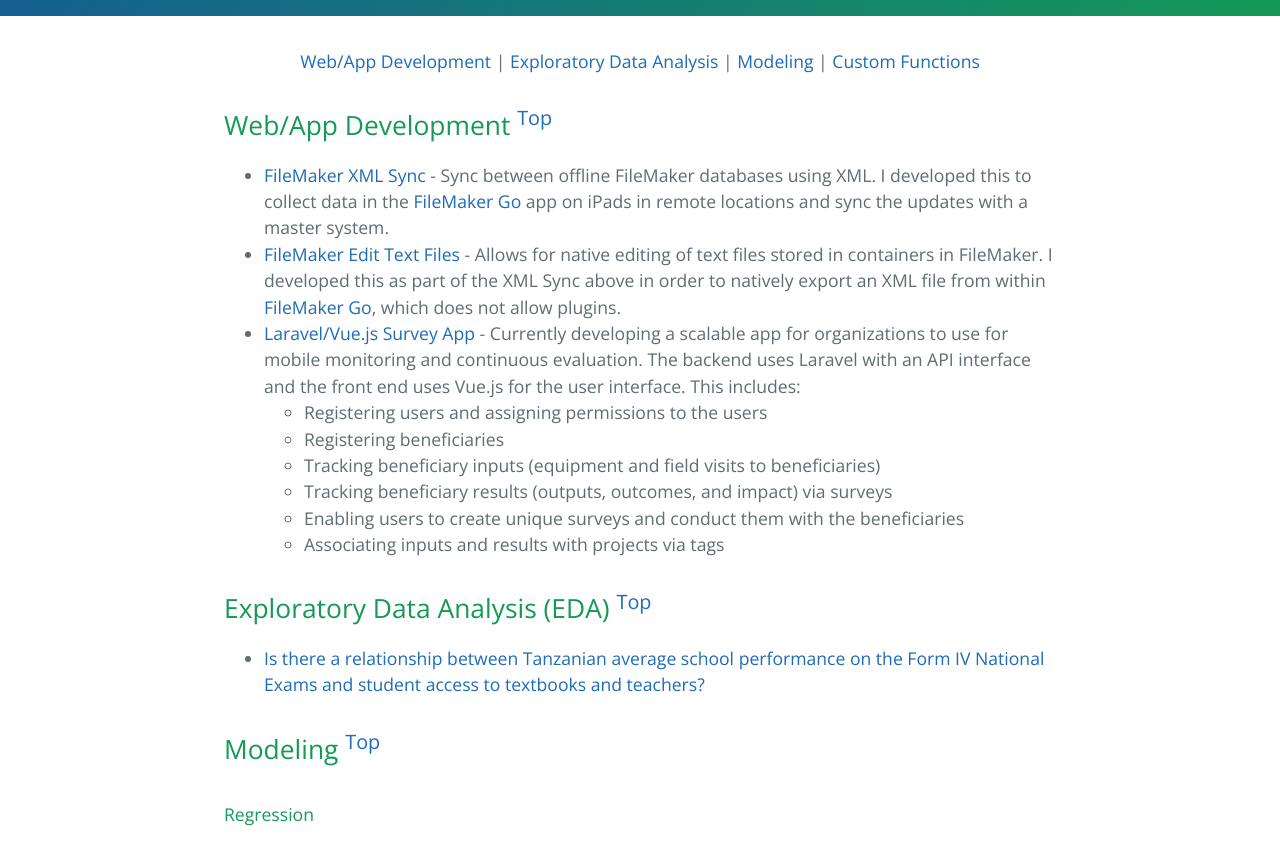
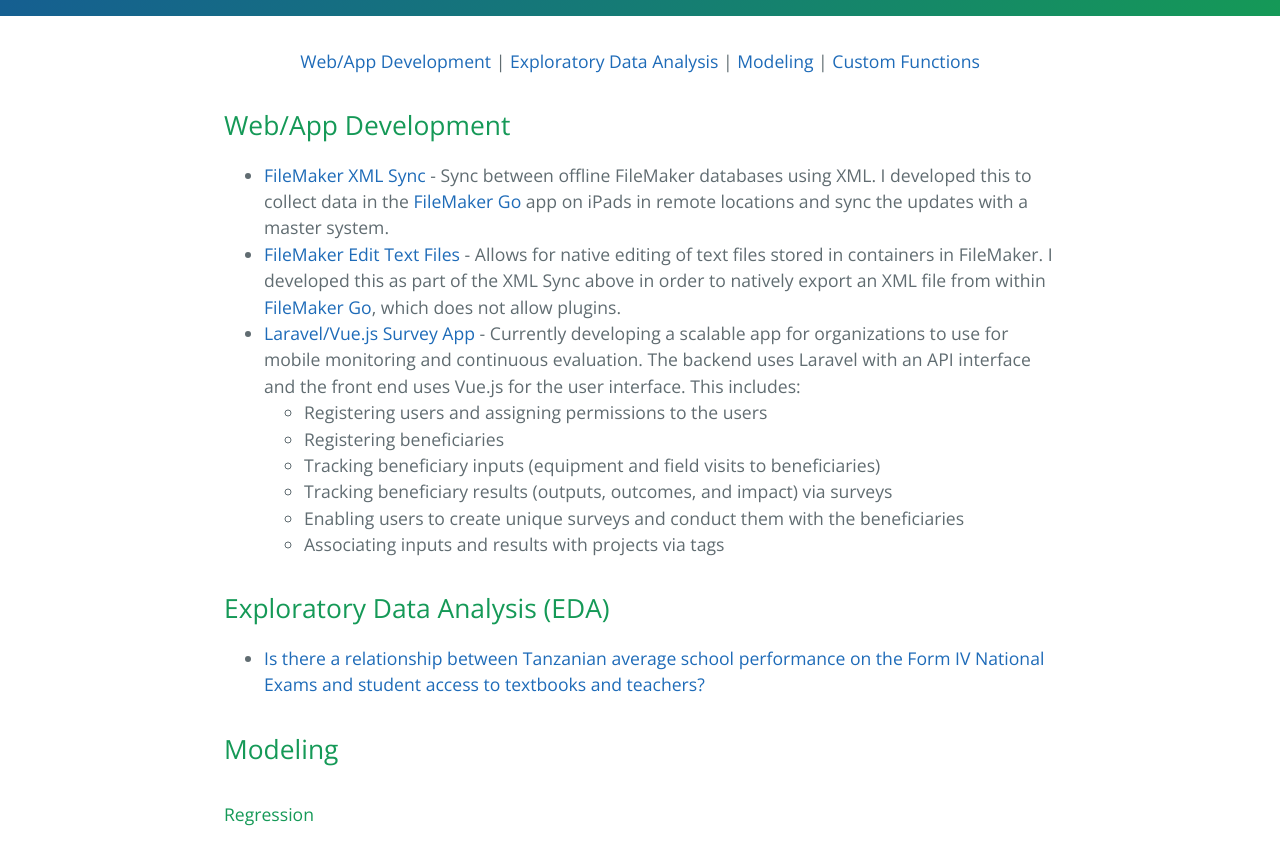
Before and after one commit to jmtritch/jmtritch.github.io, a Jekyll site: the page built from index.md, in a window 1280 px wide and 1400 px high. Shown: the part 301-1144 px from the top of the window. Built offline with Jekyll 4.4.1, drawn with Linux system fonts in a browser that asks for light colours; our own code applies the rules of GitHub Pages for plain Markdown files.

Commit message:
Remove links to top of page anchor

```diff
--- a/_layouts/default.html
+++ b/_layouts/default.html
@@ -19,7 +19,7 @@
     <link rel="stylesheet" href="{{ '/assets/css/style.css?v=' | append: site.github.build_revision | relative_url }}">
 </head>
 <body>
-    <header class="page-header" role="banner"><a name="top"></a>
+    <header class="page-header" role="banner">
         <h1 class="project-name">{{ site.title }}</h1>
         <h2 class="project-tagline">{{ site.description }}</h2>
 
--- a/index.md
+++ b/index.md
@@ -5,7 +5,7 @@
     <a href="#functions">Custom Functions</a>
 </div>
 
-## Web/App Development <a name="web"></a> <sup>[Top](#top)</sup>
+## Web/App Development <a name="web"></a>
 
 - [FileMaker XML Sync](https://github.com/jmtritch/FileMaker_XML_Sync){:target="blank"} - Sync between offline FileMaker databases using XML.  I developed this to collect data in the [FileMaker Go](https://www.filemaker.com/products/filemaker-go/) app on iPads in remote locations and sync the updates with a master system.
 - [FileMaker Edit Text Files](https://github.com/jmtritch/FileMaker_Edit_Text_Files){:target="blank"} - Allows for native editing of text files stored in containers in FileMaker.  I developed this as part of the XML Sync above in order to natively export an XML file from within [FileMaker Go](https://www.filemaker.com/products/filemaker-go/), which does not allow plugins.
@@ -17,11 +17,11 @@
     - Enabling users to create unique surveys and conduct them with the beneficiaries
     - Associating inputs and results with projects via tags
 
-## Exploratory Data Analysis (EDA) <a name="eda"></a> <sup>[Top](#top)</sup>
+## Exploratory Data Analysis (EDA) <a name="eda"></a>
 
 - [Is there a relationship between Tanzanian average school performance on the Form IV National Exams and student access to textbooks and teachers?](eda/tz_stdnt_tchr_bks)
 
-## Modeling <a name="model"></a> <sup>[Top](#top)</sup>
+## Modeling <a name="model"></a>
 
 #### Regression
 
@@ -59,7 +59,7 @@
 
 - Budgeted Nutrition
 
-### Custom Functions <a name="functions"></a> <sup>[Top](#top)</sup>
+### Custom Functions <a name="functions"></a>
 
 #### R
 
```
